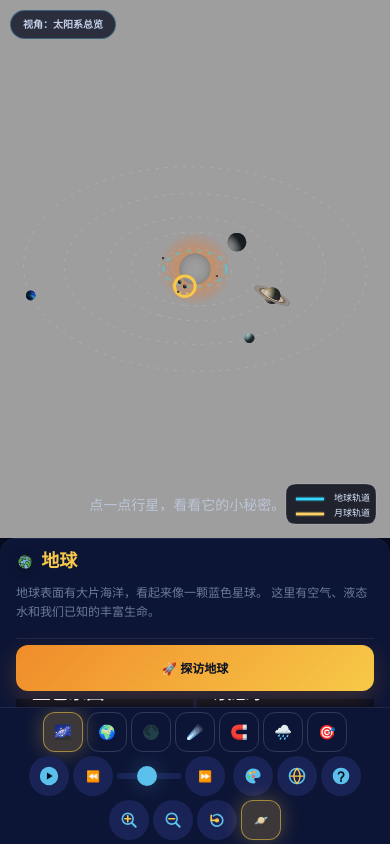
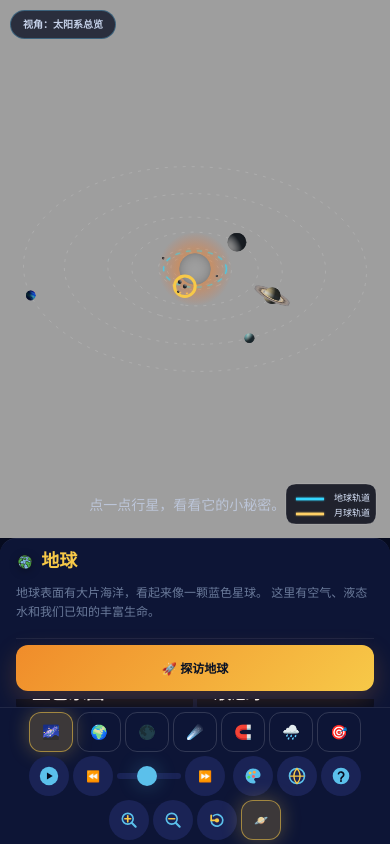
Before and after one commit to shf241/solarkids, a website with bundled scripts: page index.html in a window 390 px wide. Built offline with nearby package versions, Linux system fonts and the light colour scheme; files whose address does not match are found by name.

Commit message:
fix: prevent responsive layout overflow

```diff
--- a/src/canvas/cometScene.ts
+++ b/src/canvas/cometScene.ts
@@ -524,11 +524,13 @@ function drawOrbitMarker(
   context2D.fill();
   context2D.font =
     '600 11px "PingFang SC", "Microsoft YaHei", sans-serif';
-  context2D.textAlign = point.x < 0 ? 'right' : 'left';
+  // Labels face inward so the long perihelion/aphelion text stays on-screen
+  // even when the orbit nearly touches a narrow mobile viewport edge.
+  context2D.textAlign = point.x < 0 ? 'left' : 'right';
   context2D.textBaseline = 'bottom';
   context2D.fillText(
     label,
-    point.x + (point.x < 0 ? -7 : 7),
+    point.x + (point.x < 0 ? 7 : -7),
     point.y - 5
   );
 }
--- a/src/style.css
+++ b/src/style.css
@@ -229,6 +229,8 @@ canvas, svg, button {
 #control-bar {
   grid-area: control;
   display: flex;
+  width: 100%;
+  min-width: 0;
   align-items: center;
   justify-content: center;
   gap: var(--space-md);
@@ -519,6 +521,7 @@ canvas, svg, button {
    -------------------------------------------- */
 .control-group {
   display: flex;
+  min-width: 0;
   align-items: center;
   gap: var(--space-xs);
   padding: 0 var(--space-sm);
@@ -531,6 +534,27 @@ canvas, svg, button {
   font-size: var(--font-xs);
   color: var(--text-muted);
   margin-right: var(--space-xs);
+}
+
+/* 中等宽度下保留所有入口，但用图标收拢最长的一组，避免中英文案撑宽页面。 */
+@media (max-width: 1599px) {
+  #control-bar {
+    gap: var(--space-sm);
+    padding-inline: var(--space-sm);
+  }
+
+  .control-group {
+    padding-inline: var(--space-xs);
+  }
+
+  .control-group--experiences .btn {
+    width: 44px;
+    padding-inline: 0;
+  }
+
+  .control-group--experiences .btn > [data-i18n] {
+    display: none;
+  }
 }
 
 /* -- 速度滑块 -- */
@@ -618,6 +642,13 @@ input[type="range"]::-webkit-slider-thumb {
 
   .control-group {
     border-right: none;
+  }
+
+  .control-group--experiences {
+    flex: 0 0 100%;
+    flex-wrap: wrap;
+    justify-content: center;
+    order: -1;
   }
 
   #control-bar .btn {
```
